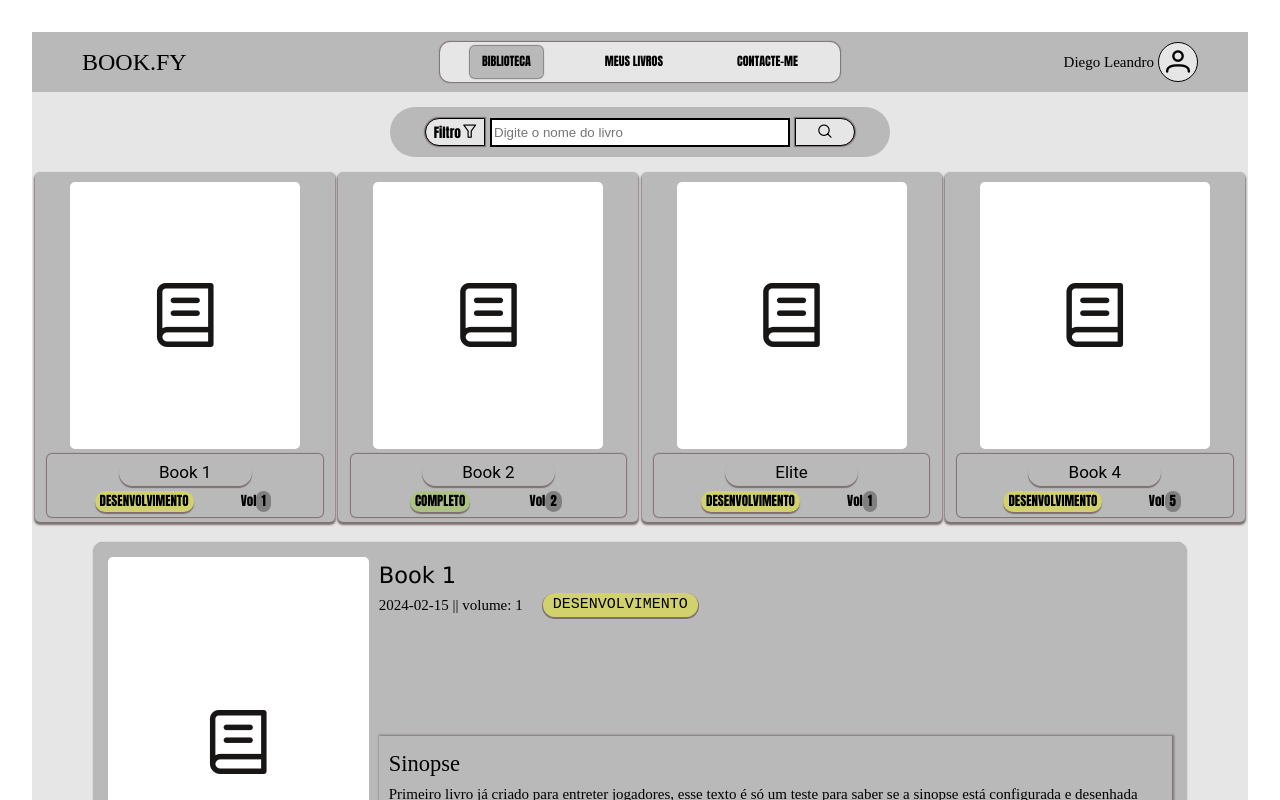
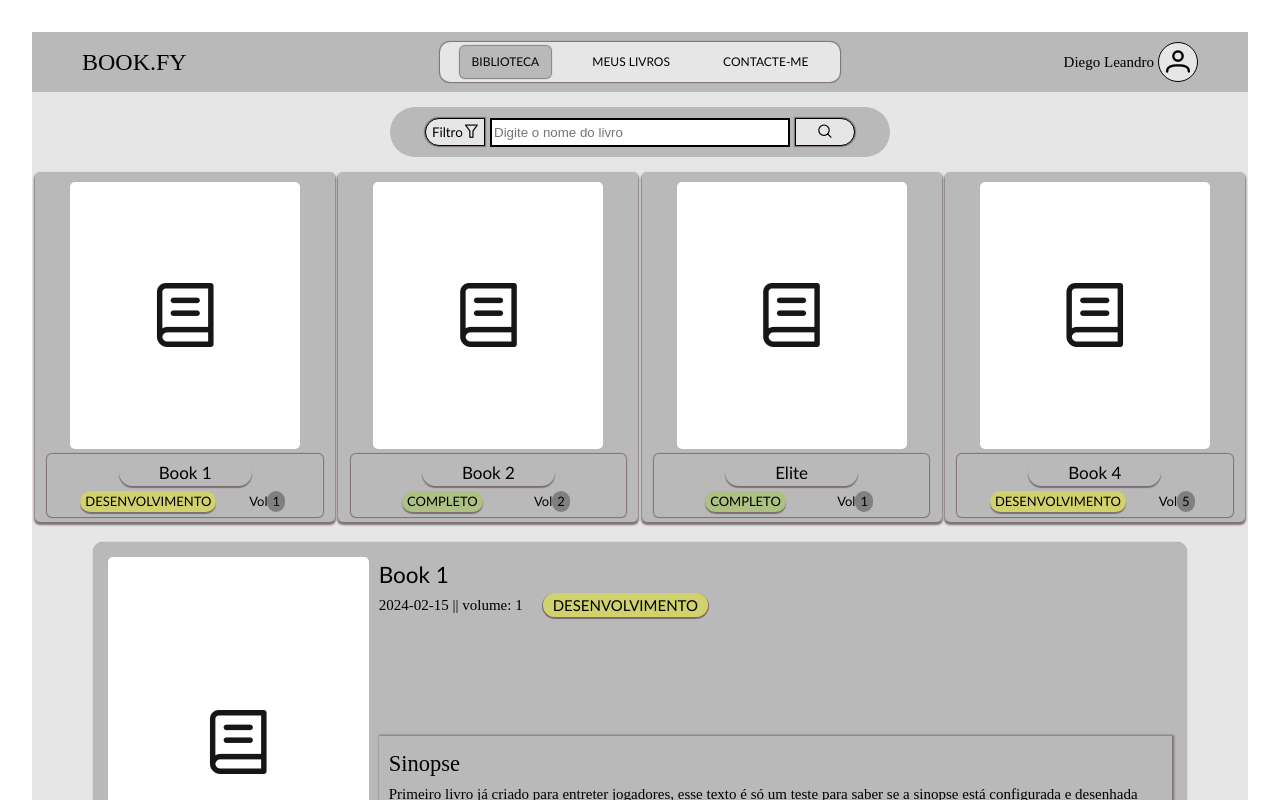
Before and after one commit to DiegoLeandro477/bookfy-frontend, a Vue app: page / in a window 1280 px wide. Shown: the top 800 px of the page. Built offline with nearby package versions, Linux system fonts and the light colour scheme.

Commit message:
atualizacao 3.2

```diff
--- a/package.json
+++ b/package.json
@@ -12,6 +12,7 @@
     "lint": "eslint . --ext .vue,.js,.jsx,.cjs,.mjs,.ts,.tsx,.cts,.mts --fix --ignore-path .gitignore"
   },
   "dependencies": {
+    "axios": "^1.6.7",
     "primeicons": "^6.0.1",
     "pug": "^3.0.2",
     "pug-plain-loader": "^1.1.0",
--- a/src/assets/base.css
+++ b/src/assets/base.css
@@ -13,6 +13,8 @@
 
   --color-development: rgba(238, 238, 13, 0.438);
   --color-completed: rgba(153, 205, 50, 0.397);
+
+  --font-text: 'Gill Sans', 'Gill Sans MT', Calibri, 'Trebuchet MS', sans-serif;
 }
 
 *,
--- a/src/components/FeatureBook.vue
+++ b/src/components/FeatureBook.vue
@@ -65,7 +65,7 @@ export default {
   }
 
   label {
-    font-family: Impact, Haettenschweiler, 'Arial Narrow Bold', sans-serif;
+    font-family: var(--font-text);
     border-radius: 30px;
     padding: 0 5px;
     display: flex;
@@ -74,7 +74,7 @@ export default {
   }
   .title-book {
     box-shadow: 0  2px 1px 0 var(--color-contrast);
-    font-family: roboto;
+    font-family: var(--font-text);
     font-size: 17px;
     color: var(--color-text-light);
     width: 50%;
--- a/src/components/ListBook.vue
+++ b/src/components/ListBook.vue
@@ -14,13 +14,16 @@
         p {{ book.sinopse }}
 </template>
 
-<script lang="ts">
+<script setup lang="ts">
+  import { defineProps } from 'vue';
+  import type Book from "@/types/book";
 
-export default {
-  props: {
-    books: [],
-  }
-}
+  const props = defineProps({
+    books:{
+      type: Array as () => Book[],
+      required: true
+    }
+  });
 </script>
 
 <style scoped>
@@ -68,7 +71,7 @@ export default {
   }
   .info-book .title {
     color: var(--color-text-light);
-    font-family: bold, 'Lucida Sans', 'Lucida Sans Regular', 'Lucida Grande', 'Lucida Sans Unicode', Geneva, Verdana, sans-serif;
+    font-family: var(--font-text);
   }
   .info-book .info-details {
     color: var(--color-text-light);
@@ -80,7 +83,7 @@ export default {
     width: auto;
     box-shadow: 0 1px 0 1px var(--color-contrast);
     border-radius: 20px;
-    font-family: 'Courier New', Courier, monospace;
+    font-family: var(--font-text);
   }
   .details {
     height: 100%;
--- a/src/components/NavBar.vue
+++ b/src/components/NavBar.vue
@@ -38,7 +38,7 @@ import { RouterLink } from 'vue-router';
     background-color: var(--color-background-soft);
     border-radius: 10px;
     padding: 4px 10px;
-    font-family: Impact, Haettenschweiler, 'Arial Narrow Bold', sans-serif;
+    font-family: var(--font-text);
     font-size: 12px;
     width: 400px;
     box-shadow: 0 0 1px 1px var(--color-contrast);
--- a/src/views/LibariesView.vue
+++ b/src/views/LibariesView.vue
@@ -11,7 +11,7 @@ main
   ListBook(:books="books")
 </template>
 
-<script lang="ts" setup>
+<script setup lang="ts">
   import FeatureBook from '@/components/FeatureBook.vue';
   import ListBook from '@/components/ListBook.vue';
 
@@ -58,7 +58,7 @@ main
       vol: 1,
       user_id: 1,
       pages_id: [],
-      status: 'DESENVOLVIMENTO',
+      status: 'COMPLETO',
       date_create: '2024-02-15',
       date_update: '2024-02-15',
       date_publicated: '2024-02-15',
@@ -134,7 +134,7 @@ main
     align-items: center;
     gap: 2px;
     background-color: var(--color-background-soft);
-    font-family: Impact, Haettenschweiler, 'Arial Narrow Bold', sans-serif;
+    font-family: var(--font-text);
     width: 60px;
     height: 28px;
     border: 1px solid var(--color-border);
```
Also changed, not shown: src/@types/http.d.ts (added, +7 -0 lines), src/services/http.js (added, +10 -0 lines), src/views/LoginView.vue (added, +19 -0 lines), src/views/books.ts (+4 -4 lines), 1 other file (tests, documents, lock files or other folders).
